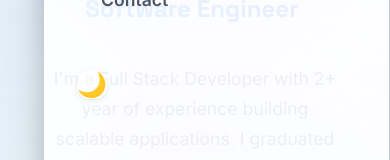
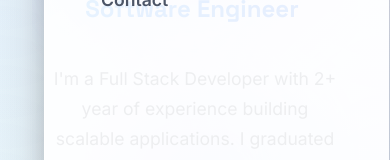
Before and after one commit to ekjyotshinh/portfolio, a React (Vite) app: page / in a window 390 px wide. Both pictures are taken after a click on the button "Toggle navigation menu". Shown: the part 402-562 px from the top of the page. Built offline with nearby package versions, Linux system fonts and the light colour scheme.

Commit message:
fix for the toggle showing in small screens

```diff
--- a/src/components/Navbar/Navbar.jsx
+++ b/src/components/Navbar/Navbar.jsx
@@ -88,9 +88,10 @@ function Navbar({ theme, toggleTheme }) {
             </a>
           </li>
         ))}
+        {!isOpen &&
         <li className="theme-toggle-desktop">
           <ThemeToggle theme={theme} toggleTheme={toggleTheme} />
-        </li>
+        </li>}
       </ul>
 
       {/* Overlay to close menu when clicking outside */}
```
